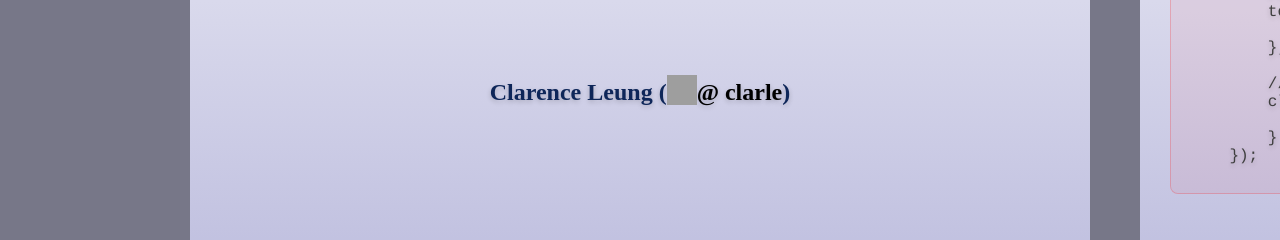
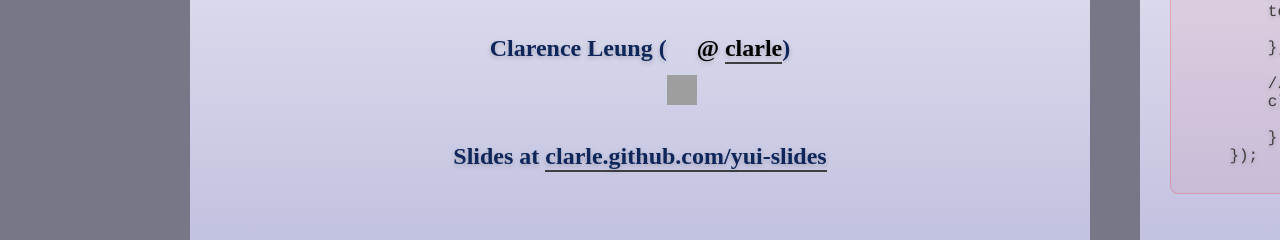
Before and after one commit to clarle/clarle.github.com, a plain HTML site: page yui-slides/index.html in a window 1280 px wide. Shown: the part 440-680 px from the top of the page. Drawn offline with Linux system fonts and the light colour scheme; some packages are replaced by stand-ins of ours; grey boxes are pictures that could not be loaded; a script that the page names is missing; a web font is replaced by a local one.

Commit message:
More links to front slide

```diff
--- a/yui-slides/index.html
+++ b/yui-slides/index.html
@@ -80,7 +80,8 @@
           </hgroup>
 	    <img src="https://github.com/yui/yui-assets/raw/master/logos/yui-logo.png" height="30%" width="45%"/>
           <hgroup>
-            <h3>Clarence Leung (<img src="http://mrox.net/assets/github_icon_off.png" width="30px" height="30px"><strong>@ clarle</strong>)</h3>
+            <h3>Clarence Leung (<img src="http://mrox.net/assets/github_icon_off.png" width="30px" height="30px"><strong>@ <a href="https://github.com/clarle">clarle</a></strong>)</h3>
+            <h3>Slides at <a href="clarle.github.com/yui-slides">clarle.github.com/yui-slides</a></h3>
           </hgroup>
             <span id="left-init-key" class="key" style="visibility:hidden;"></span>
           </section>
```
